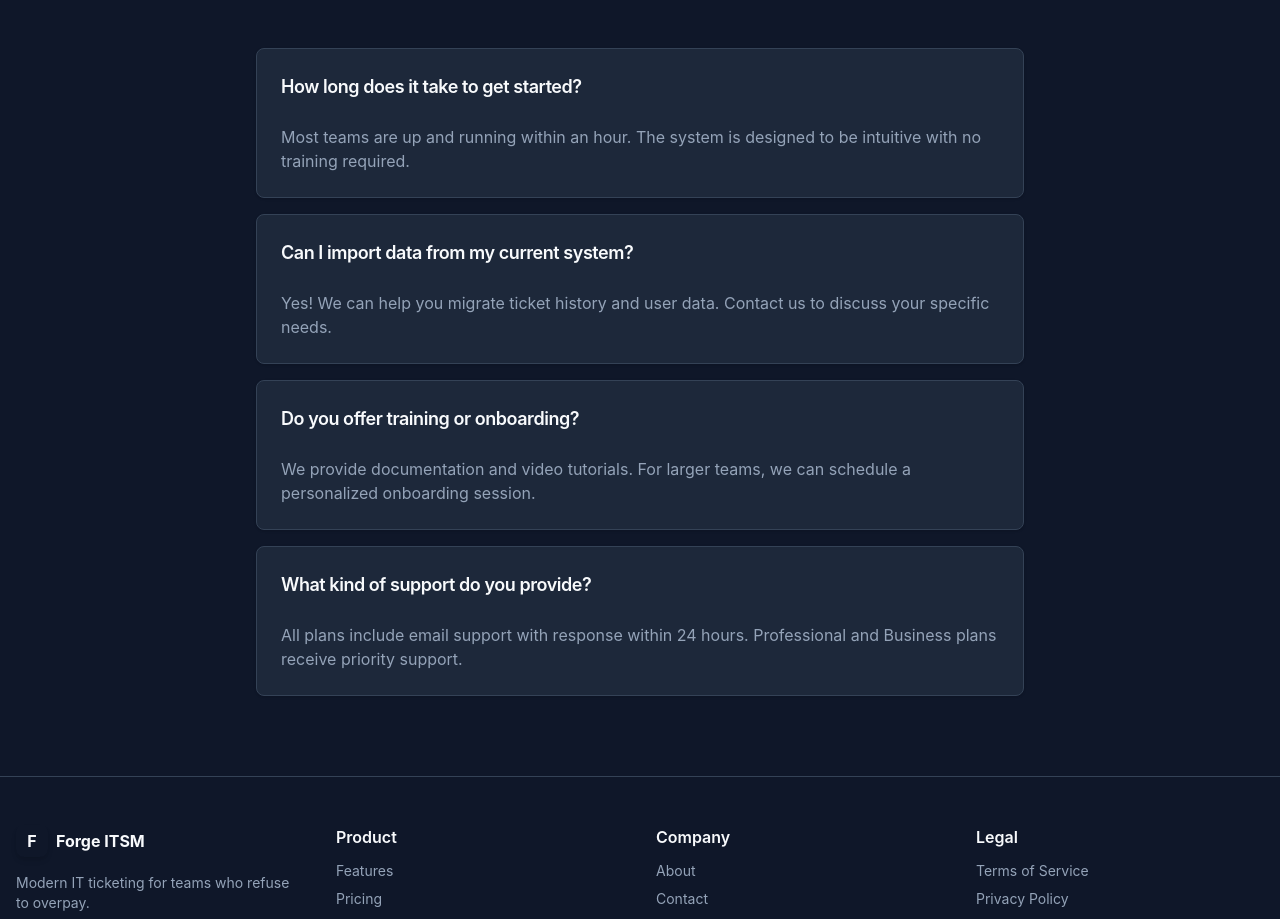
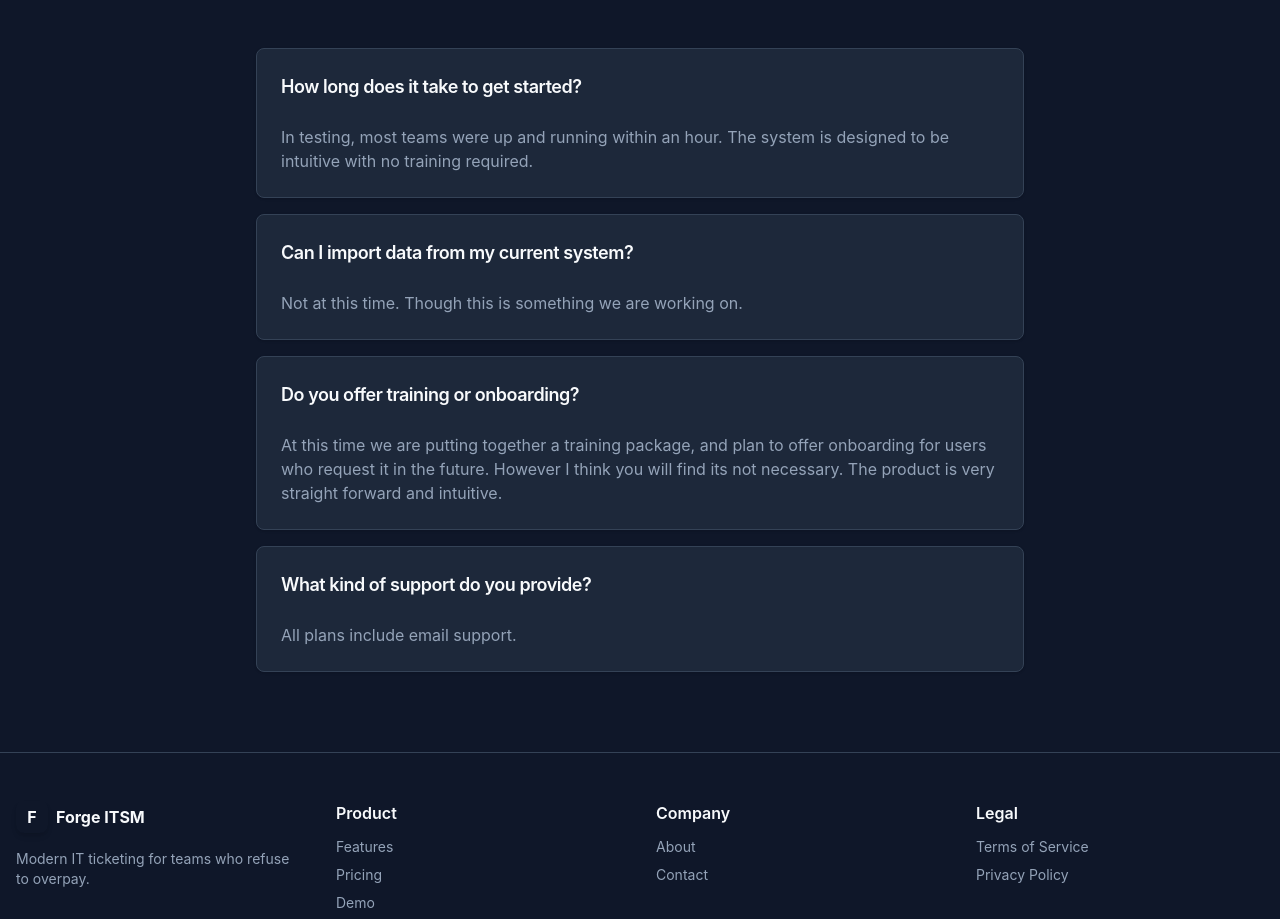
Before and after one commit to MrKindaSorta/forge-itsm-marketing, a React (Vite) app: page /contact in a window 1280 px wide. Shown: the part 1843-2762 px from the top of the page. Built offline with nearby package versions, Linux system fonts and the light colour scheme.

Commit message:
Update Contact page FAQ with transparent messaging about current capabilities

```diff
--- a/src/pages/Contact.tsx
+++ b/src/pages/Contact.tsx
@@ -154,7 +154,7 @@ export default function Contact() {
                 </CardHeader>
                 <CardContent>
                   <p className="text-muted-foreground">
-                    Most teams are up and running within an hour. The system is designed to be intuitive with no training required.
+                    In testing, most teams were up and running within an hour. The system is designed to be intuitive with no training required.
                   </p>
                 </CardContent>
               </Card>
@@ -165,7 +165,7 @@ export default function Contact() {
                 </CardHeader>
                 <CardContent>
                   <p className="text-muted-foreground">
-                    Yes! We can help you migrate ticket history and user data. Contact us to discuss your specific needs.
+                    Not at this time. Though this is something we are working on.
                   </p>
                 </CardContent>
               </Card>
@@ -176,7 +176,7 @@ export default function Contact() {
                 </CardHeader>
                 <CardContent>
                   <p className="text-muted-foreground">
-                    We provide documentation and video tutorials. For larger teams, we can schedule a personalized onboarding session.
+                    At this time we are putting together a training package, and plan to offer onboarding for users who request it in the future. However I think you will find its not necessary. The product is very straight forward and intuitive.
                   </p>
                 </CardContent>
               </Card>
@@ -187,7 +187,7 @@ export default function Contact() {
                 </CardHeader>
                 <CardContent>
                   <p className="text-muted-foreground">
-                    All plans include email support with response within 24 hours. Professional and Business plans receive priority support.
+                    All plans include email support.
                   </p>
                 </CardContent>
               </Card>
```
